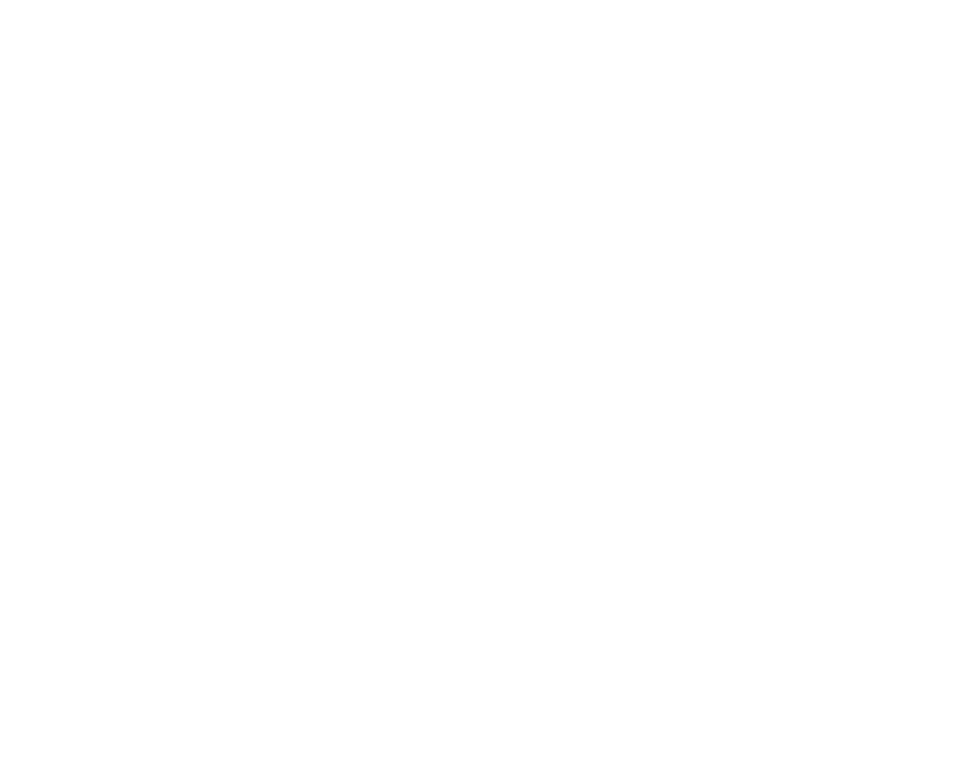
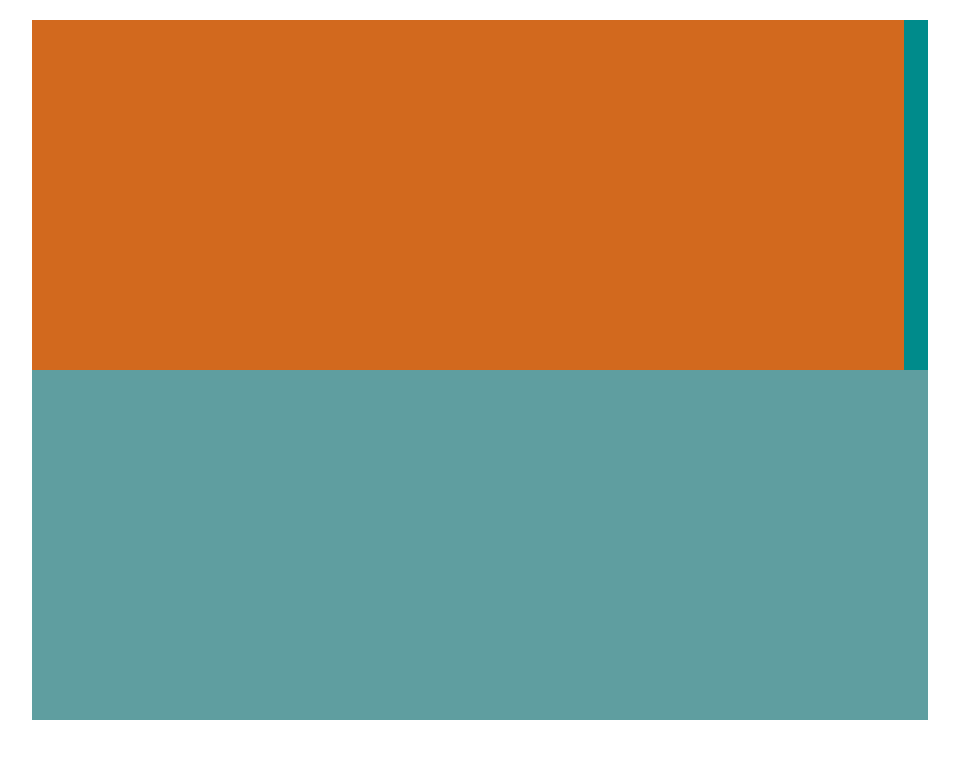
Before and after one commit to Angeloamenta/html-css-boolando, a plain HTML site: page index.html in a window 1280 px wide. Shown: the whole page, without its empty margins (160-1119 px from the left). Drawn offline with Linux system fonts and the light colour scheme.

Commit message:
box-setting

```diff
--- a/css/style.css
+++ b/css/style.css
@@ -3,3 +3,34 @@
     padding: 0;
     margin: 0;
 }
+
+html{
+    font-size: 100%;
+}
+
+.clearfix {
+    content: '';
+    display: table;
+    clear: both;
+}
+
+/* main */
+main {
+    background-color: cadetblue;
+    height: 700px;
+    width: 70%;
+    margin: 20px auto;
+}
+
+.row-up {
+    background-color: darkcyan;
+    width: 100%;
+    height: 50%;
+}
+
+.box {
+    background-color: chocolate;
+    width: calc(33% - 5px) ;
+    height: 100%;
+    float: left;
+}
--- a/index.html
+++ b/index.html
@@ -5,9 +5,29 @@
     <meta http-equiv="X-UA-Compatible" content="IE=edge">
     <meta name="viewport" content="width=device-width, initial-scale=1.0">
     <link rel="stylesheet" href="css/style.css">
-    <title>Document</title>
+    <title>Boolando</title>
 </head>
 <body>
 
+    <!-- main -->
+    <main>
+        <!-- riga superiore -->
+        <div class="row-up">
+            <div class="box"></div>
+            <div class="box"></div>
+            <div class="box"></div>
+        </div>
+        <!-- riga superiore -->
+
+        <!-- riga inferiore -->
+        <div class="row-down">
+            <div></div>
+            <div></div>
+            <div></div>
+        </div>
+        <!-- riga inferiore -->
+    </main>
+    <!--/ main -->
+
 </body>
 </html>
```
